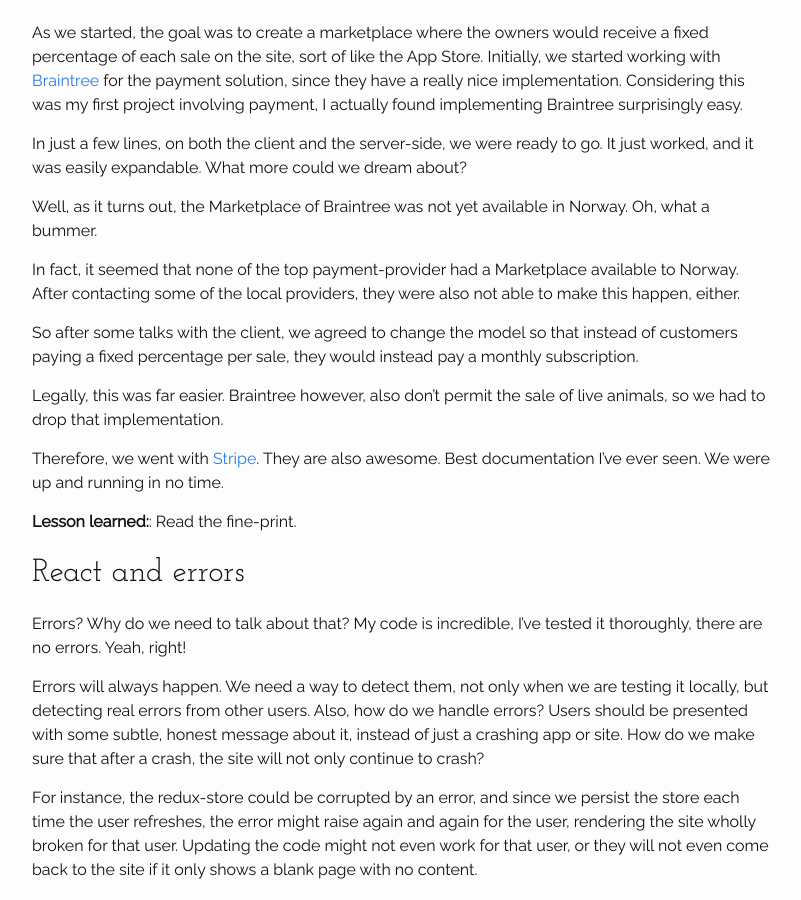
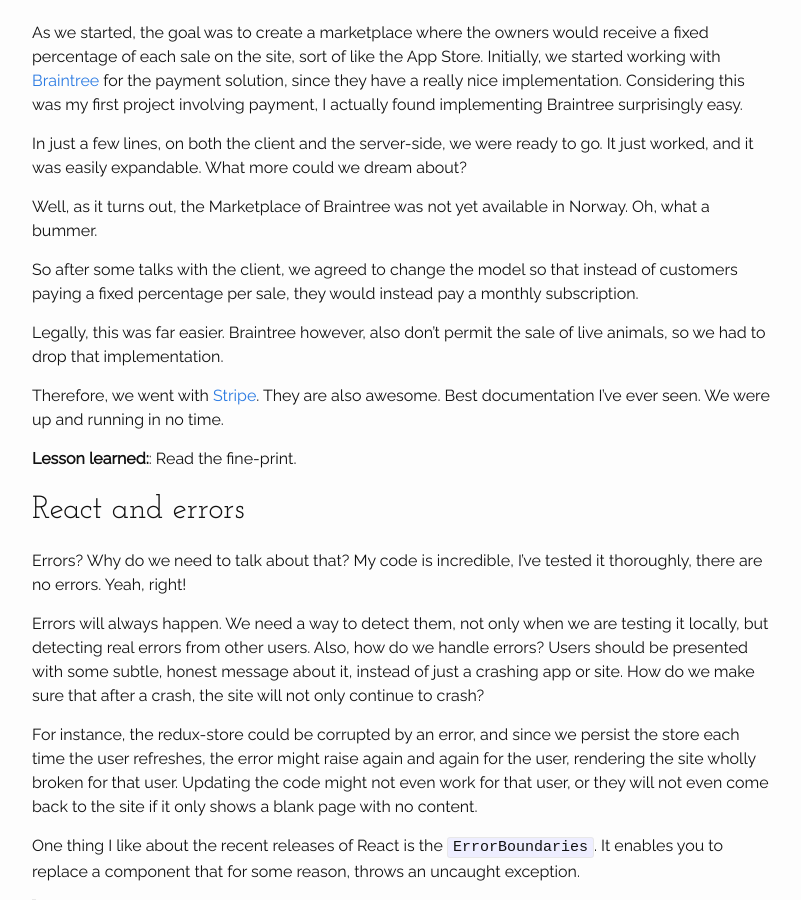
Before and after one commit to runar-rkmedia/runar_web_source, a Jekyll site: the page built from _posts/2018-05-08-Reptile.md, in a window 1280 px wide and 900 px high, scrolled down 673 px. Shown: the whole window, without its empty margins (238-1039 px from the left). Built offline with Jekyll 4.4.1, drawn with Linux system fonts in a browser that asks for light colours; nearby versions of some CDN libraries.

Commit message:
edit reptile-post

```diff
--- a/_posts/2018-05-08-Reptile.md
+++ b/_posts/2018-05-08-Reptile.md
@@ -24,8 +24,6 @@ As we started, the goal was to create a marketplace where the owners would recei
 In just a few lines, on both the client and the server-side, we were ready to go. It just worked, and it was easily expandable. What more could we dream about?
 
 Well, as it turns out, the Marketplace of Braintree was not yet available in Norway. Oh, what a bummer.
-
-In fact, it seemed that none of the top payment-provider had a Marketplace available to Norway. After contacting some of the local providers, they were also not able to make this happen, either.
 
 So after some talks with the client, we agreed to change the model so that instead of customers paying a fixed percentage per sale, they would instead pay a monthly subscription.
 
```
